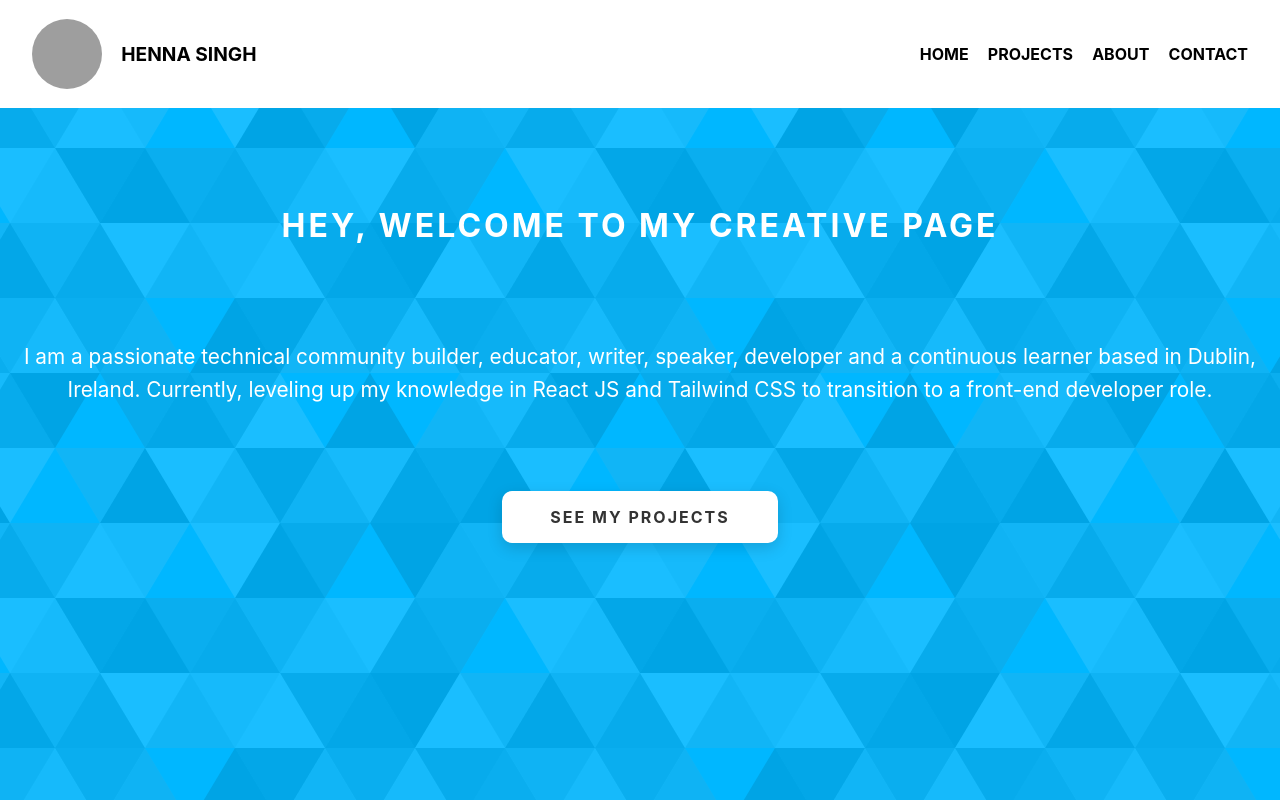
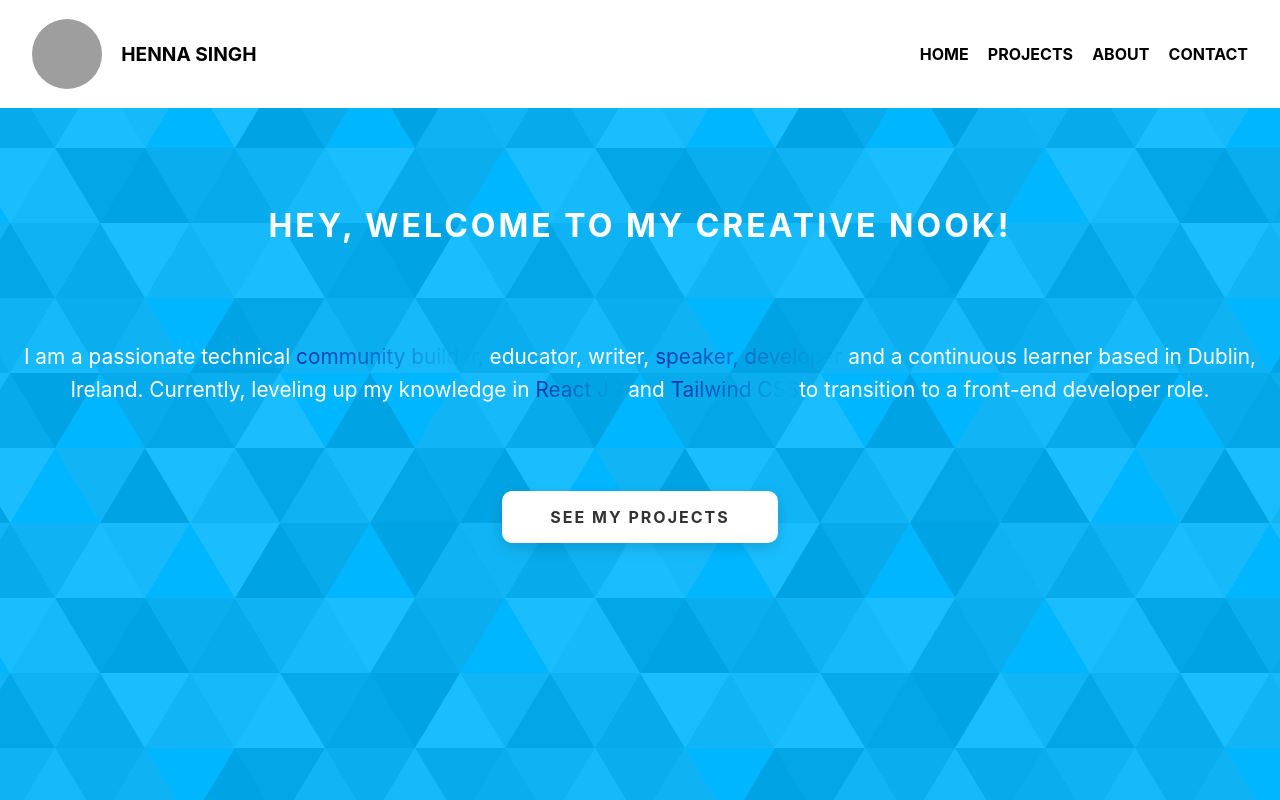
Before and after one commit to hennasingh/henna-dev, a React (Vite) app: page / in a window 1280 px wide. Shown: the top 800 px of the page. Built offline with nearby package versions, Linux system fonts and the light colour scheme; grey boxes are pictures that could not be loaded.

Commit message:
added animation and styles to hero-text

```diff
--- a/package.json
+++ b/package.json
@@ -11,6 +11,7 @@
   },
   "dependencies": {
     "react": "^18.2.0",
+    "react-burger-menu": "^3.0.9",
     "react-dom": "^18.2.0"
   },
   "devDependencies": {
--- a/src/App.css
+++ b/src/App.css
@@ -109,12 +109,35 @@ nav {
   max-width: 80rem;
 }
 
+/* Keyframes for the shimmer effect */
+@keyframes shimmer {
+  0% {
+    background-position: -150% 0;
+  }
+  100% {
+    background-position: 150% 0;
+  }
+}
+
 .hero-text {
  text-align: center;
   font-size: 1.3rem;
   line-height: 1.6;
   width:100%;
+
+  span {
+    /* Apply the animation to all span elements */
+    animation: shimmer 3s infinite linear;
+    color: transparent; /* Hide the text color */
+    background: linear-gradient(90deg, rgba(0, 0, 0, 0) 0%, rgba(0, 0, 139, 0.8) 50%, rgba(0, 0, 0, 0) 100%);
+    background-clip: text;
+    -webkit-background-clip: text; /* For Safari */
+    background-size: 200% 100%;
+  }
 }
+
+
+
 
 .projects-btn {
   background-color: #fff;
--- a/src/components/Home.jsx
+++ b/src/components/Home.jsx
@@ -5,12 +5,13 @@ export default function Home() {
     return (
         <section className='home-hero'>
             <div className='home-hero-content'>
-                <h1 className='hero-heading'>Hey, Welcome to my creative page</h1>
+                <h1 className='hero-heading'>Hey, Welcome to my Creative Nook!</h1>
                 <div className='hero-body'>
                     <p className='hero-text'>
-                        I am a passionate technical community builder, educator, writer,
-                        speaker, developer and a continuous learner based in Dublin, Ireland.
-                        Currently, leveling up my knowledge in React JS and Tailwind CSS to transition to a front-end developer role.
+                        I am a passionate technical <span>community builder,</span>  educator, writer,
+                      <span> speaker, developer</span> and a continuous learner based in Dublin, Ireland.
+                        Currently, leveling up my knowledge in <span>React JS</span> and <span>Tailwind CSS</span>
+                        to transition to a front-end developer role.
                     </p>
                 </div>
                 <a href='./#projects' className='projects-btn'>See my projects</a>
```
Also changed, not shown: 1 other file (tests, documents, lock files or other folders).
